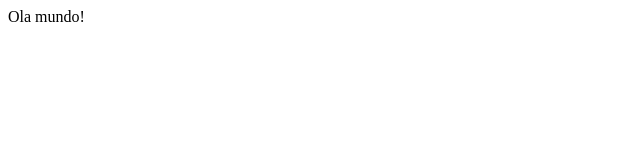
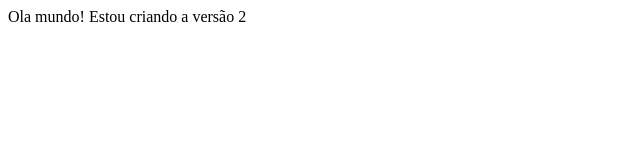
Before and after one commit to RaphaelBauck/SALA107_ATV01, a plain HTML site: page index.html in a window 1280 px wide. Shown: the whole page, without its empty margins (0-640 px from the left). Drawn offline with Linux system fonts and the light colour scheme.

Commit message:
criando a versao 2

```diff
--- a/index.html
+++ b/index.html
@@ -6,5 +6,6 @@
 </head>
 <body>
 Ola mundo!
+Estou criando a versão 2
 </body>
 </html>
```
